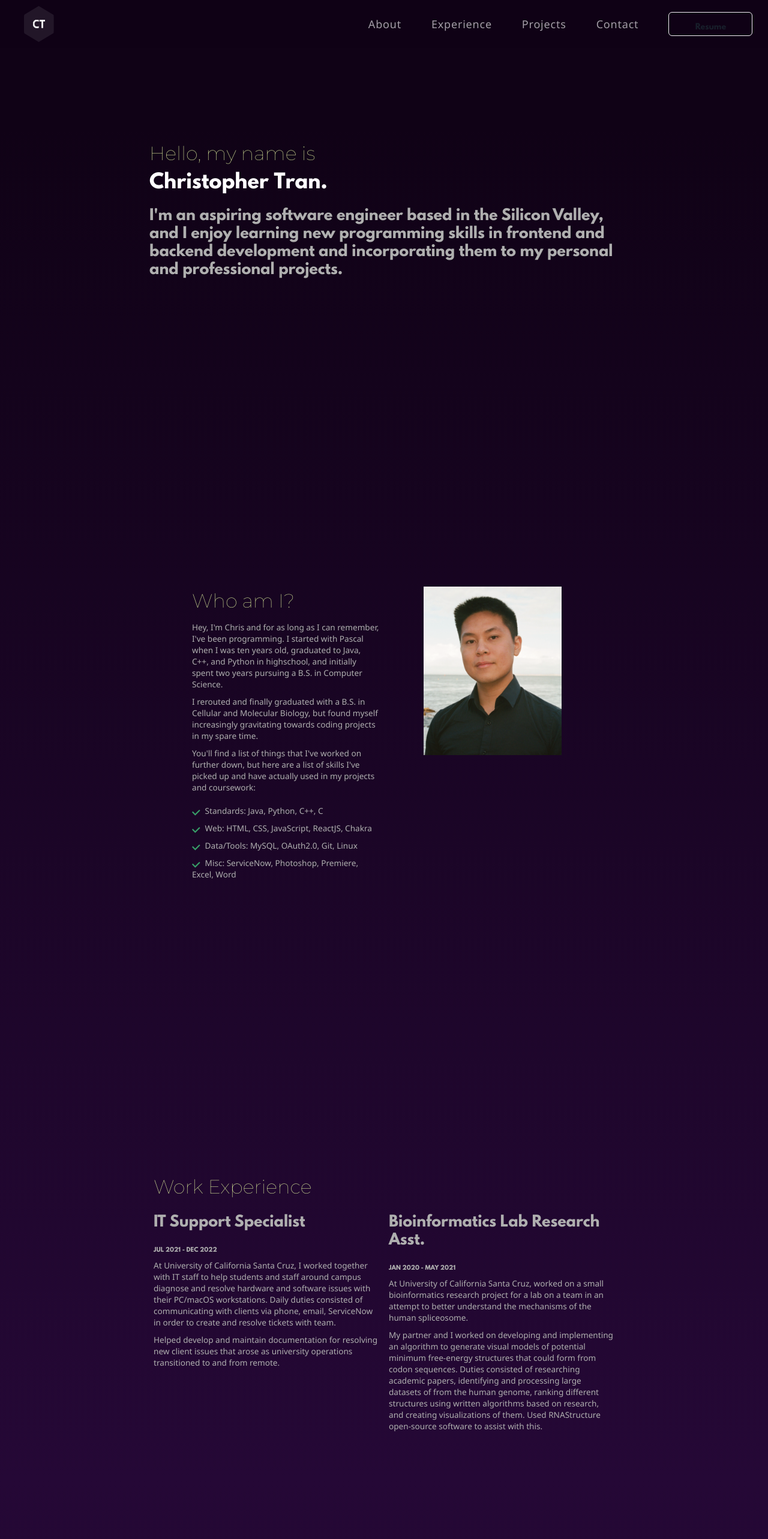
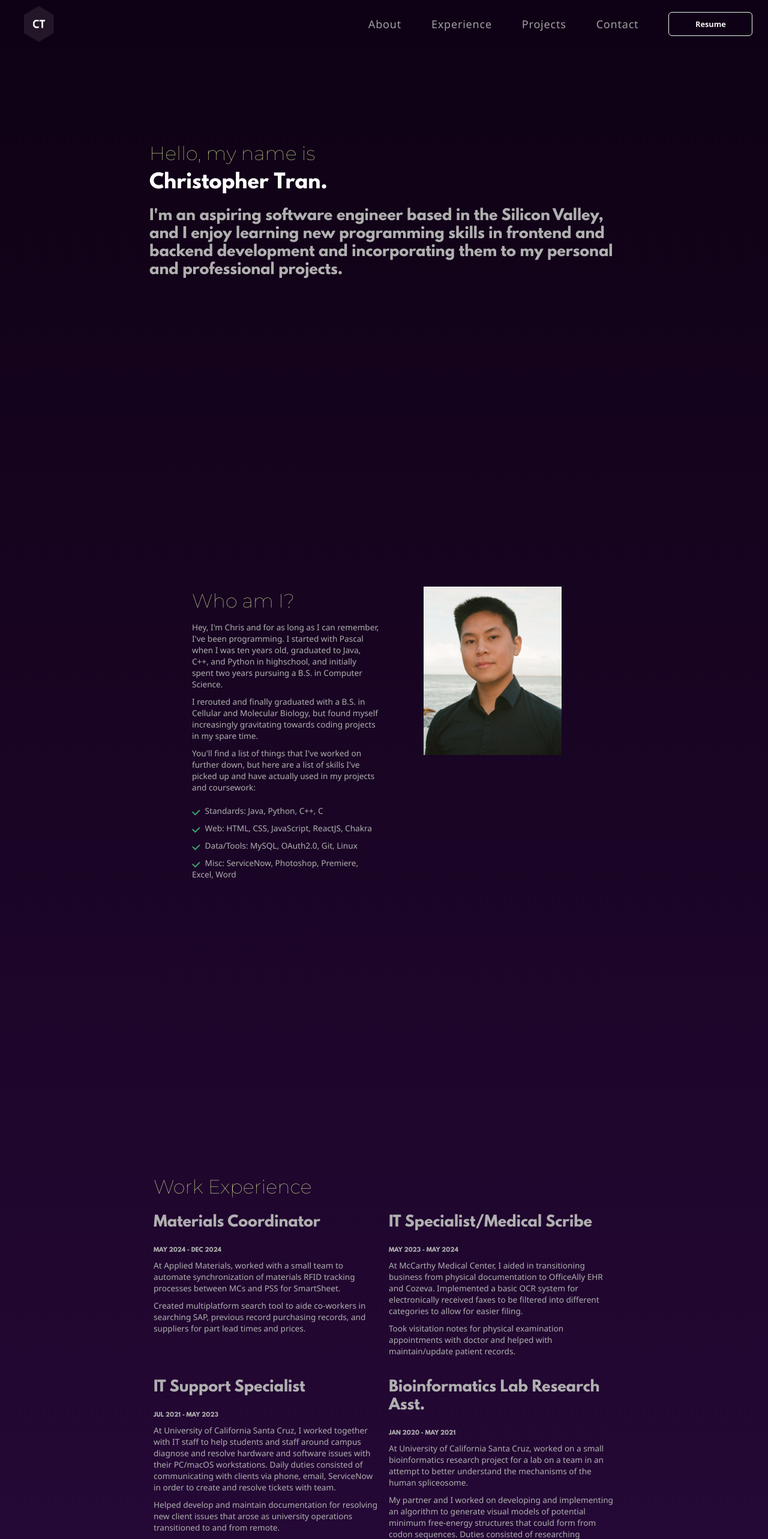
Before and after one commit to RuaTran/ruatran.github.io, a React (Create React App) app: page / in a window 1280 px wide. Shown: the top 2566 px of the page at 60% size. Built offline with nearby package versions, Linux system fonts and the light colour scheme.

Commit message:
fixed CSS, added exp
- Added some lines to experience
- Fixed CSS for navbar button animation
- Fixed CSS for card titles for projects

```diff
--- a/package.json
+++ b/package.json
@@ -5,8 +5,8 @@
   "private": true,
   "dependencies": {
     "@chakra-ui/icons": "^2.0.17",
-    "@chakra-ui/react": "^2.4.9",
-    "@emotion/react": "^11.10.5",
+    "@chakra-ui/react": "^2.10.7",
+    "@emotion/react": "^11.14.0",
     "@emotion/styled": "^11.10.5",
     "@testing-library/jest-dom": "^5.16.5",
     "@testing-library/react": "^13.4.0",
--- a/src/App.css
+++ b/src/App.css
@@ -48,7 +48,7 @@
     text-decoration: none;
     font-size: 1.7vh;
   }
-  p, li, button, ul {
+  p, li, ul {
     color: rgb(175, 175, 175);
     font-family:'Segoe UI', Tahoma, Geneva, Verdana, sans-serif;
     margin: 0;
@@ -84,6 +84,10 @@
   }
 
   /************ Navbar Css ************/
+.hamburger-icon {
+  color: #fff;
+}
+
 .navbar {
     padding: 0 0;
     position: fixed;
@@ -103,16 +107,17 @@
 
   .navbar-link {
     font-weight: 400;
-    color: #fff !important;
+    color: #888; /* Default lighter color */
     letter-spacing: 0.8px;
     padding: 0 25px;
     font-size: 18px;
     opacity: 0.65;
+    transition: color 0.3s ease-in-out; /* Smooth transition for hover */
 }
 
-  navbar-link:hover,
-  .active {
-      opacity: 1;
+.navbar-link:hover {
+    color: #ffffff; /* Darker color on hover */
+    opacity: 1; /* Optional: Make it fully opaque on hover */
 }
 
 .social-icon {
@@ -156,42 +161,21 @@
 }
 .navbar-button {
   font-weight: 700;
-      color: #fff;
+  color: #fff !important; /* Default lighter color */
   border: 1px solid #fff;
   padding: 18px 34px;
   font-size: 18px;
   margin-left: 25px;
   position: relative;
   background-color: transparent;
-      transition: 0.3s ease-in-out;
+  transition: color 0.3s ease-in-out, background-color 0.3s ease-in-out; /* Smooth transition */
 }
-  .navbar-button span {
-      z-index: 1;
+
+.navbar-button:hover {
+    color: #100216 !important; /* Darker color on hover */
+    background-color: rgba(255, 255, 255, 0.1); /* Optional hover background */
 }
-  .navbar-button::before {
-      content: "";
-      opacity: 0%;
-      width: 100%;
-      height: 100%;
-      position: absolute;
-      background-color: rgb(255, 255, 255);
-      left: 0;
-      top: 0;
-      z-index: -1;
-      transition: 0.3s ease-in-out;
-  }
-  .navbar-button:hover {
-    color: #100216;
-    transition: 0.3s ease-in-out;
-  }
-  .navbar-button:hover::before {
-      content: "";
-      border-radius: 5px;
-      opacity: 100%;
-      width: 100%;
-      height: 100%;
-      position: absolute;
-  }
+
 /*** borders ***/
 .line-1{
   position: fixed;
@@ -246,6 +230,7 @@
   margin-top: 15px;
 }
 .project-card{
+  color: rgb(175, 175, 175);
   background-color: #120216;
 }
 
--- a/src/pages/Experience.tsx
+++ b/src/pages/Experience.tsx
@@ -13,8 +13,32 @@ export default function Experience() {
                 <Grid templateRows={{ sm: 'repeat(2, 1fr)', md: 'none' }} templateColumns={{ sm: 'none', lg: 'repeat(8, 1fr)' }} gap={4} className="aligh-items-center">
                     <GridItem colSpan={4} >
                         <Box textAlign={{base: 'left', md:'left'}}>
+                            <p className="intro-3">Materials Coordinator</p>
+                            <p className="details">MAY 2024 - DEC 2024</p>
+                            <p>
+                                At Applied Materials, worked with a small team to automate synchronization of materials RFID tracking processes between MCs and PSS for SmartSheet.
+                            </p>
+                            <p>
+                                Created multiplatform search tool to aide co-workers in searching SAP, previous record purchasing records, and suppliers for part lead times and prices.
+                            </p>
+                        </Box>
+                    </GridItem>
+                    <GridItem colSpan={4} >
+                        <Box textAlign={{base: 'left', md:'left'}}>
+                            <p className="intro-3">IT Specialist/Medical Scribe</p>
+                            <p className="details">MAY 2023 - MAY 2024</p>
+                            <p>
+                                At McCarthy Medical Center, I aided in transitioning business from physical documentation to OfficeAlly EHR and Cozeva. Implemented a basic OCR system for electronically received faxes to be filtered into different categories to allow for easier filing.
+                            </p>
+                            <p>
+                                Took visitation notes for physical examination appointments with doctor and helped with maintain/update patient records.
+                            </p>
+                        </Box>
+                    </GridItem>
+                    <GridItem colSpan={4} >
+                        <Box textAlign={{base: 'left', md:'left'}}>
                             <p className="intro-3">IT Support Specialist</p>
-                            <p className="details">JUL 2021 - DEC 2022</p>
+                            <p className="details">JUL 2021 - MAY 2023</p>
                             <p>
                                 At University of California Santa Cruz, I worked together with IT staff to help students and staff around campus diagnose and resolve hardware and software issues with their PC/macOS workstations. Daily duties consisted of communicating with clients via phone, email, ServiceNow in order to create and resolve tickets with team.
                             </p>
--- a/src/pages/NavBar.tsx
+++ b/src/pages/NavBar.tsx
@@ -83,14 +83,14 @@ export default function NavBar() {
               {navbarPaths.map((path) => { return (<Link href={path.link} className={activeLink === path.label ? 'active navbar-link' : 'navbar-link'} onClick={() => onUpdateActiveLink(path.label)} _hover={{ textDecoration: 'none', opacity: 1, }}>{path.label}</Link>) })}
             </Box>
 
-            {<Button minWidth='140px' display={{ base: 'none', md: 'flex' }} backgroundColor={'transparent'} className="navbar-button" >
-              <Link className='intro-3' fontSize='1vw' padding={[0, 0, 0, 0]} href='https://drive.google.com/uc?export=download&id=1RMHPRTLswuDfFIynJGyQBdaTd9p4WRMm' _hover={{ textDecoration: 'none' }} >Resume</Link>
+            {<Button className='navbar-button' minWidth='140px' display={{ base: 'none', md: 'flex' }} backgroundColor={'transparent'}  >
+              <Link fontSize='1vw' padding={[0, 0, 0, 0]} href='https://drive.google.com/uc?export=download&id=1RMHPRTLswuDfFIynJGyQBdaTd9p4WRMm' _hover={{ textDecoration: 'none' }} >Resume</Link>
             </Button>}
-            <IconButton _hover={{ bg: "rgba(67, 27, 92, 0.4)" }} borderColor='#431b5c' bg={'transparent'} variant='outline' size={'lg'}
+
+            <IconButton className='hamburger-icon' _hover={{ bg: "rgba(67, 27, 92, 0.4)" }} borderColor='#431b5c' bg={'transparent'} variant='outline' size={'lg'}
               icon={isOpen ? <CloseIcon /> : <HamburgerIcon />} aria-label={'Open Menu'} display={{ md: 'none' }} onClick={isOpen ? onClose : onOpen} />
           </Flex>
         </Flex>
-
         {isOpen ? (
           <Box pb={4} display={{ md: 'none' }} backgroundColor='black' rounded='10px' pt='20px'>
             <Stack as={'nav'} spacing={4} alignItems='center'>
--- a/src/pages/Projects.tsx
+++ b/src/pages/Projects.tsx
@@ -10,7 +10,7 @@ export default function Projects() {
 
                 <Card backgroundColor={'#100216'} textAlign={{base: 'center', md:'left'}}>
                     <CardHeader>
-                    <Heading size='md' > QR Code Ticketing System</Heading>
+                    <Heading size='md' className="project-card"> QR Code Ticketing System</Heading>
                     </CardHeader>
                     <CardBody>
                     <List spacing={1} textAlign={{base: 'left', md:'left'}}>
@@ -40,7 +40,7 @@ export default function Projects() {
 
                 <Card backgroundColor={'#100216'}  textAlign={{base: 'center', md:'left'}}>
                     <CardHeader>
-                    <Heading size='md' >RSA Public Key Cryptography</Heading>
+                    <Heading size='md' className="project-card" >RSA Public Key Cryptography</Heading>
                     </CardHeader>
                     <CardBody>
                     <List spacing={1} textAlign={{base: 'left', md:'left'}}>
@@ -63,7 +63,7 @@ export default function Projects() {
 
                 <Card backgroundColor={'#100216'}  textAlign={{base: 'center', md:'left'}}>
                     <CardHeader>
-                    <Heading size='md' >2D Skeletal Animation Library and Game Engine</Heading>
+                    <Heading size='md' className="project-card" >2D Skeletal Animation Library and Game Engine</Heading>
                     </CardHeader>
                     <CardBody>
                     <List spacing={1} textAlign={{base: 'left', md:'left'}}>
@@ -84,7 +84,7 @@ export default function Projects() {
 
                 <Card backgroundColor={'#100216'}  textAlign={{base: 'center', md:'left'}}>
                     <CardHeader>
-                    <Heading size='md' >みんなのリズム天国 Homage</Heading>
+                    <Heading size='md' className="project-card" >みんなのリズム天国 Homage</Heading>
                     </CardHeader>
                     <CardBody>
                     <List spacing={1} textAlign={{base: 'left', md:'left'}}>
@@ -106,7 +106,7 @@ export default function Projects() {
 
                 <Card backgroundColor={'#100216'}  textAlign={{base: 'center', md:'left'}}>
                     <CardHeader>
-                    <Heading size='md' >Huffman Coding and Image Cryptography Tool</Heading>
+                    <Heading size='md' className="project-card" >Huffman Coding and Image Cryptography Tool</Heading>
                     </CardHeader>
                     <CardBody>
                     <List spacing={1} textAlign={{base: 'left', md:'left'}}>
@@ -128,7 +128,7 @@ export default function Projects() {
 
                 <Card backgroundColor={'#100216'}  textAlign={{base: 'center', md:'left'}}>
                     <CardHeader>
-                    <Heading size='md' >Portfolio Website</Heading>
+                    <Heading size='md' className="project-card" >Portfolio Website</Heading>
                     </CardHeader>
                     <CardBody>
                     <List spacing={1} textAlign={{base: 'left', md:'left'}}>
```
Also changed, not shown: 1 other file (tests, documents, lock files or other folders). Lines whose indentation alone changed are shown as unchanged.
